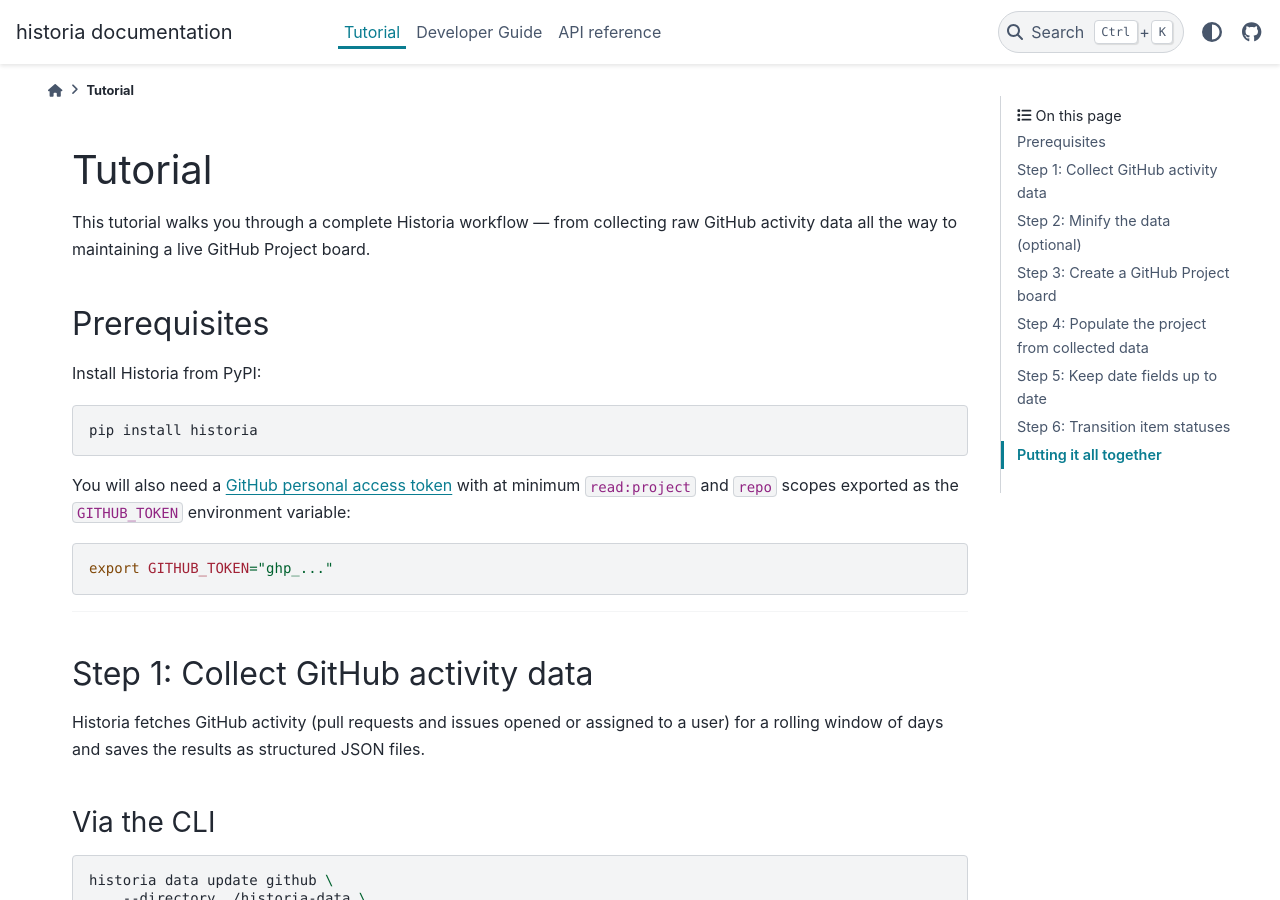
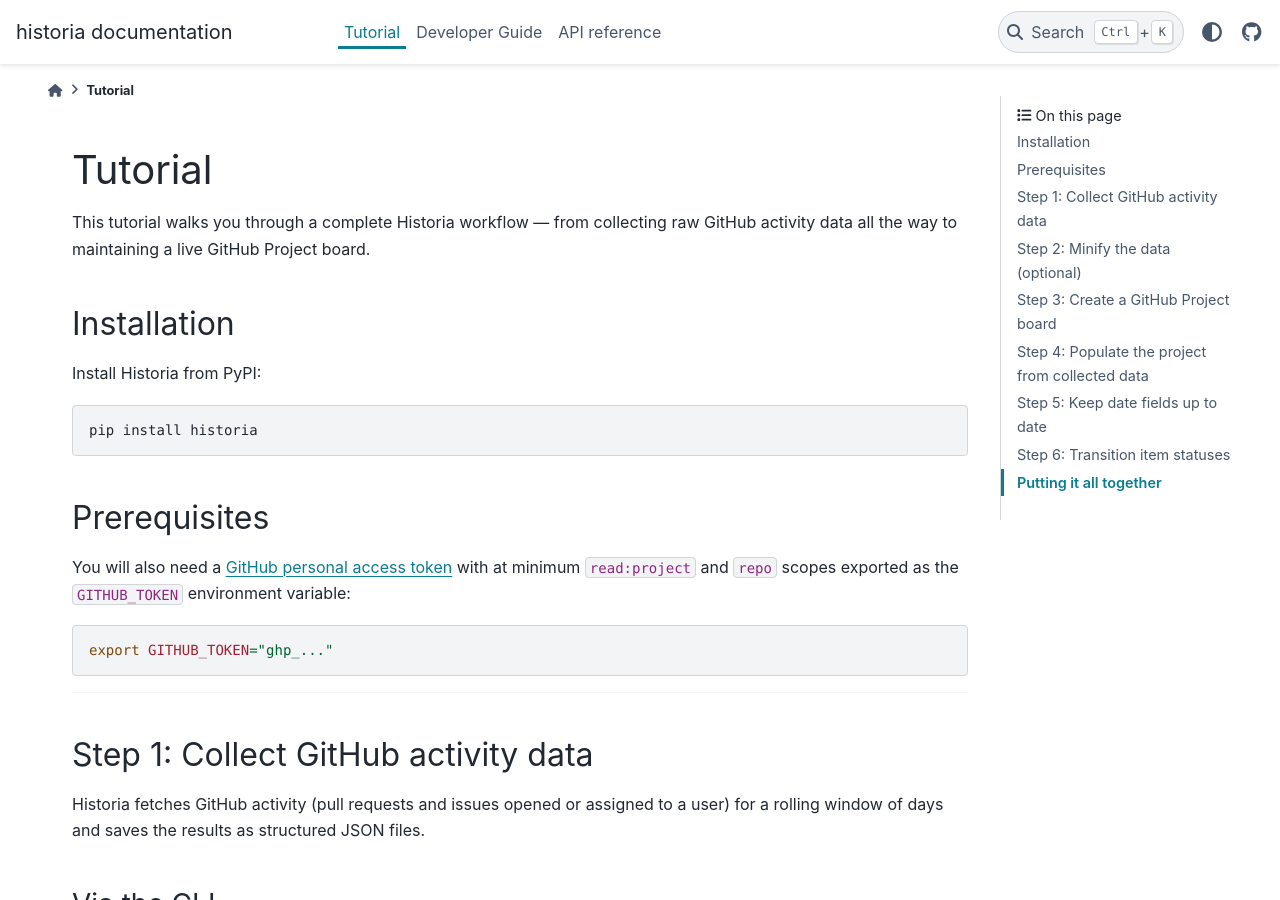
Before and after one commit to CodyCBakerPhD/historia, a Sphinx documentation site: the page built from docs/tutorial/index.md, in a window 1280 px wide and 900 px high. Built offline with Sphinx 7.4.7 and the PyData theme 0.15.4, drawn with Linux system fonts in a browser that asks for light colours.

Commit message:
docs: split Installation into its own section, keep Prerequisites for GITHUB_TOKEN
Co-Authored-By: GitHub Copilot 1.0 / Claude Sonnet 4.5 <noreply@github.com>

Agent-Logs-Url: https://github.com/CodyCBakerPhD/historia/sessions/175e0071-25a5-41ea-be2f-58304aca004b

Co-authored-by: CodyCBakerPhD <51133164+CodyCBakerPhD@users.noreply.github.com>

````diff
--- a/docs/tutorial/index.md
+++ b/docs/tutorial/index.md
@@ -2,13 +2,15 @@
 
 This tutorial walks you through a complete Historia workflow — from collecting raw GitHub activity data all the way to maintaining a live GitHub Project board.
 
-## Prerequisites
+## Installation
 
 Install Historia from PyPI:
 
 ```bash
 pip install historia
 ```
+
+## Prerequisites
 
 You will also need a [GitHub personal access token](https://docs.github.com/en/authentication/keeping-your-account-and-data-secure/managing-your-personal-access-tokens) with at minimum `read:project` and `repo` scopes exported as the `GITHUB_TOKEN` environment variable:
 
````
